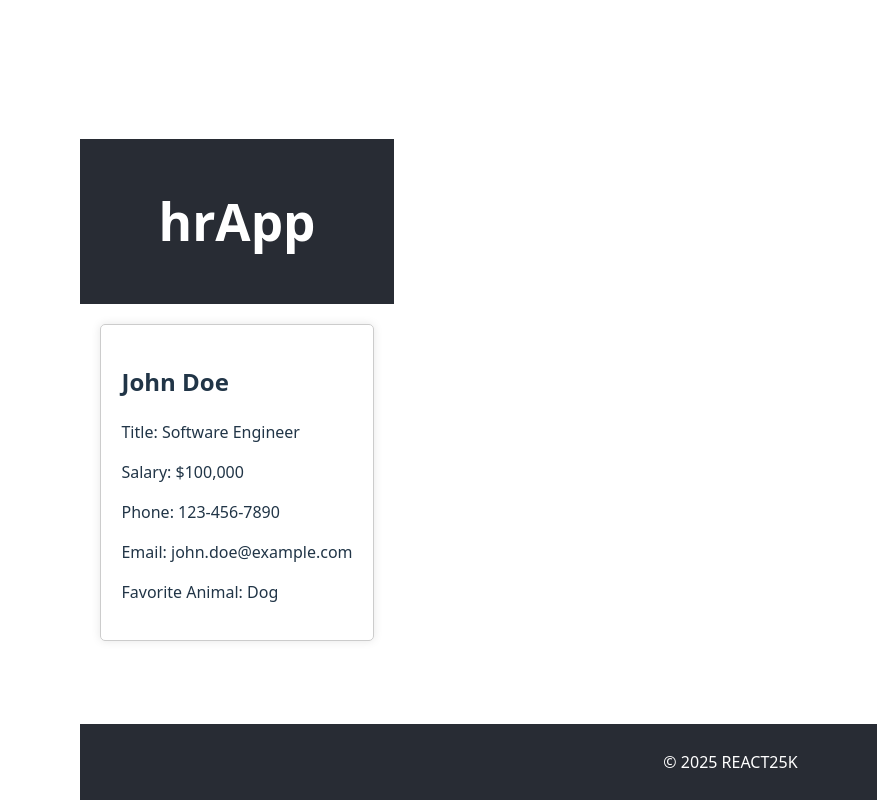
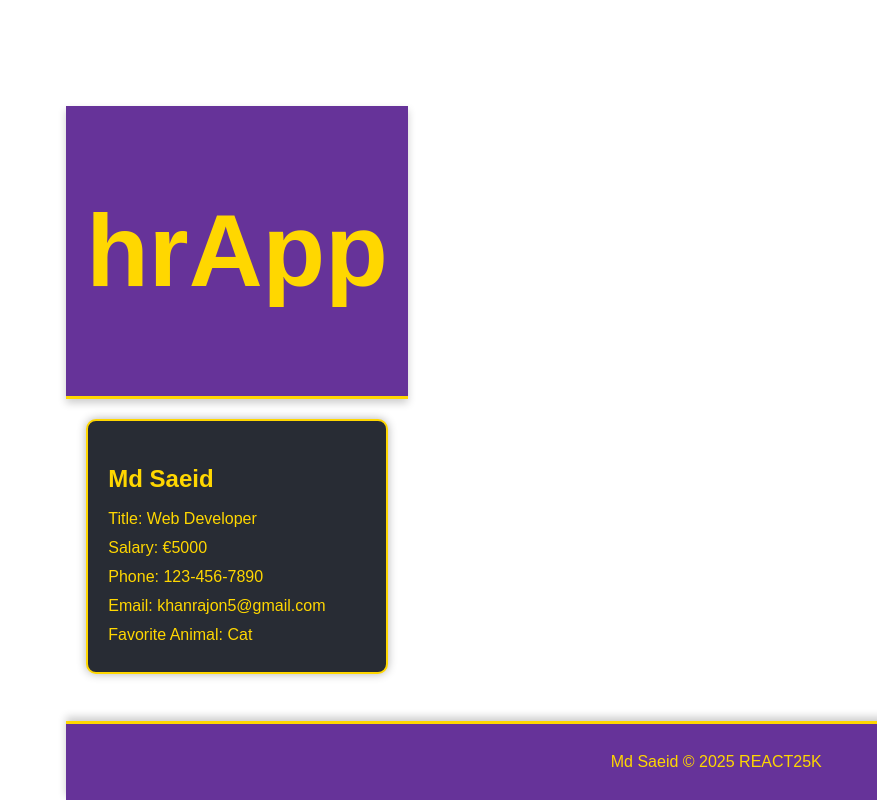
Before and after one commit to AbuAlSaeidRajon/hrApp, a React (Vite) app: page / in a window 1280 px wide. Shown: the whole page, without its empty margins (403-1280 px from the left). Built offline with nearby package versions, Linux system fonts and the light colour scheme.

Commit message:
Add Header, Footer, and Person components with styling

```diff
--- a/src/App.jsx
+++ b/src/App.jsx
@@ -1,7 +1,7 @@
 import React from 'react';
-import Header from './Header';
-import Footer from './Footer';
-import Person from './Person';
+import Header from './Header.jsx';
+import Footer from './Footer.jsx';
+import Person from './Person.jsx';
 import './App.css';
 
 function App() {
@@ -10,12 +10,12 @@ function App() {
       <Header />
       <main>
         <Person
-          name="John Doe"
-          title="Software Engineer"
-          salary="$100,000"
+          name="Md Saeid"
+          title="Web Developer"
+          salary="€5000"
           phone="123-456-7890"
-          email="john.doe@example.com"
-          animal="Dog"
+          email="khanrajon5@gmail.com"
+          animal="Cat"
         />
       </main>
       <Footer />
--- a/src/Footer.css
+++ b/src/Footer.css
@@ -1,9 +1,13 @@
 .footer {
-    background-color: #282c34;
+    background-color: #663399; /* Purple background */
     padding: 10px;
-    color: white;
+    color: #FFD700; /* Gold text */
     text-align: center;
+    font-family: 'Arial', sans-serif;
+    font-size: 1em;
     position: fixed;
     width: 100%;
     bottom: 0;
+    box-shadow: 0 -4px 8px rgba(0, 0, 0, 0.2);
+    border-top: 3px solid #FFD700; /* Gold border */
   }
--- a/src/Footer.js
+++ b/src/Footer.jsx
@@ -4,7 +4,7 @@ import './Footer.css';
 const Footer = () => {
   return (
     <footer className="footer">
-      <p>&copy; 2025 REACT25K</p>
+      <p>Md Saeid &copy; 2025 REACT25K</p>
     </footer>
   );
 };
--- a/src/Header.css
+++ b/src/Header.css
@@ -1,6 +1,10 @@
 .header {
-    background-color: #282c34;
+    background-color: #663399; /* Purple background */
     padding: 20px;
-    color: white;
+    color: #FFD700; /* Gold text */
     text-align: center;
+    font-family: 'Arial', sans-serif;
+    font-size: 2em;
+    box-shadow: 0 4px 8px rgba(0, 0, 0, 0.2);
+    border-bottom: 3px solid #FFD700; /* Gold border */
   }
--- a/src/Person.css
+++ b/src/Person.css
@@ -1,8 +1,26 @@
 .person {
-    border: 1px solid #ccc;
+    background-color: #282c34; /* Dark background */
+    color: #FFD700; /* Gold text */
+    border: 2px solid #FFD700; /* Gold border */
     padding: 20px;
     margin: 20px;
     text-align: left;
-    border-radius: 5px;
-    box-shadow: 0 0 10px rgba(0, 0, 0, 0.1);
+    border-radius: 10px;
+    box-shadow: 0 0 10px rgba(0, 0, 0, 0.3);
+    font-family: 'Arial', sans-serif;
+    transition: transform 0.2s;
   }
+
+  .person:hover {
+    transform: scale(1.05);
+  }
+
+  .person h2 {
+    font-size: 1.5em;
+    margin-bottom: 10px;
+  }
+
+  .person p {
+    font-size: 1em;
+    margin: 5px 0;
+  }
```
Also changed, not shown: src/Header.jsx (renamed from src/Header.js), src/Person.jsx (renamed from src/Person.js).
